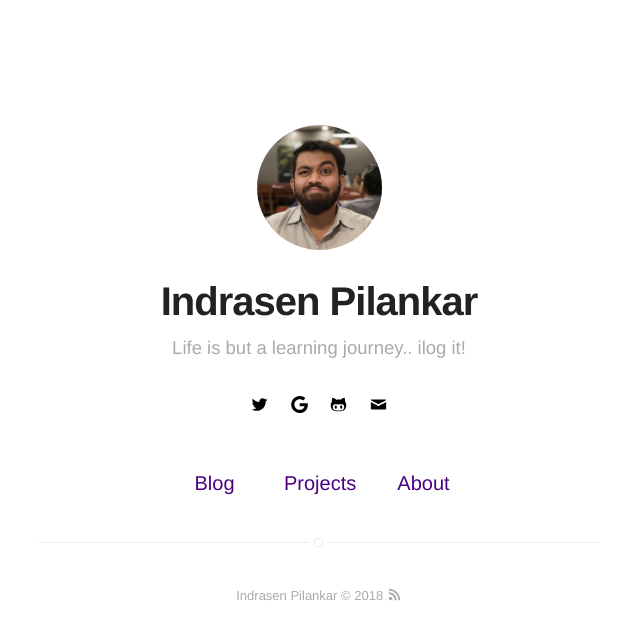
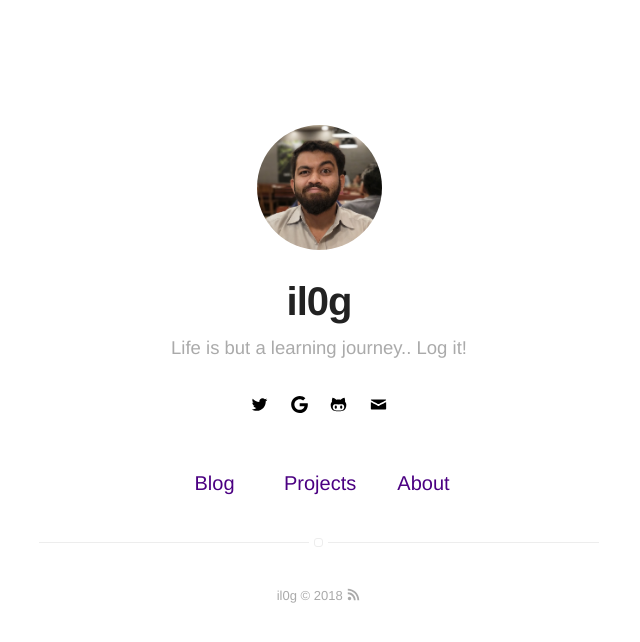
Before and after one commit to varunpilankar/il0g, a Jekyll site: the page built from index.html, in a window 1280 px wide. Shown: the top 642 px of the page, without its empty margins (321-961 px from the left). Built offline with Jekyll 4.4.1, drawn with Linux system fonts in a browser that asks for light colours.

Commit message:
name updated

```diff
--- a/_config.yml
+++ b/_config.yml
@@ -1,6 +1,6 @@
 # main text of home
-name: Indrasen Pilankar
-bio: Life is but a learning journey.. ilog it!
+name: il0g
+bio: Life is but a learning journey.. Log it!
 
 # twitter summary info
 description: A blog about technology and stuff related
@@ -56,7 +56,7 @@ email: varun.pilankar@gmail.com
 authors:
     varunpilankar:
         name: Indrasen Pilankar
-        bio: Life is but a learning journey.. ilog it!
+        bio: Life is but a learning journey.. Log it!
         external-image: false
         picture: assets/images/profile.jpg
         twitter: varunpilankar
```
